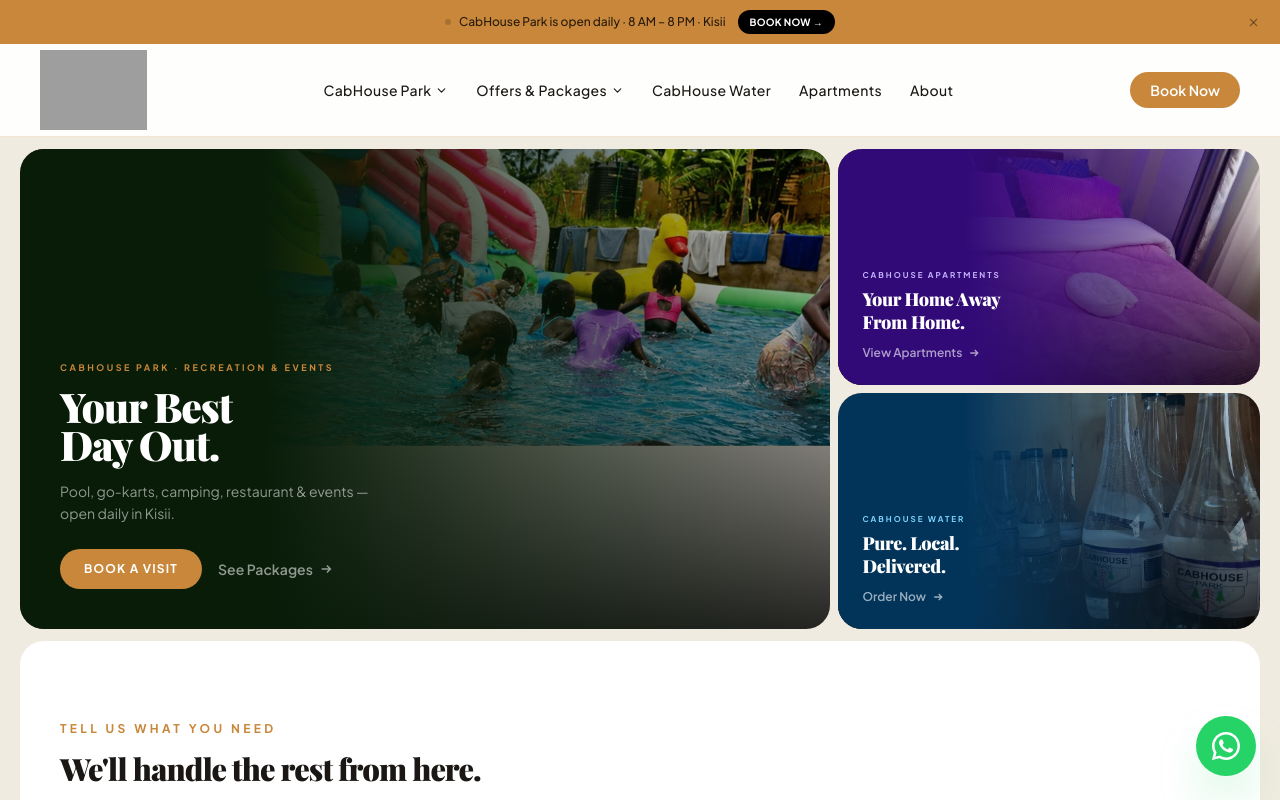
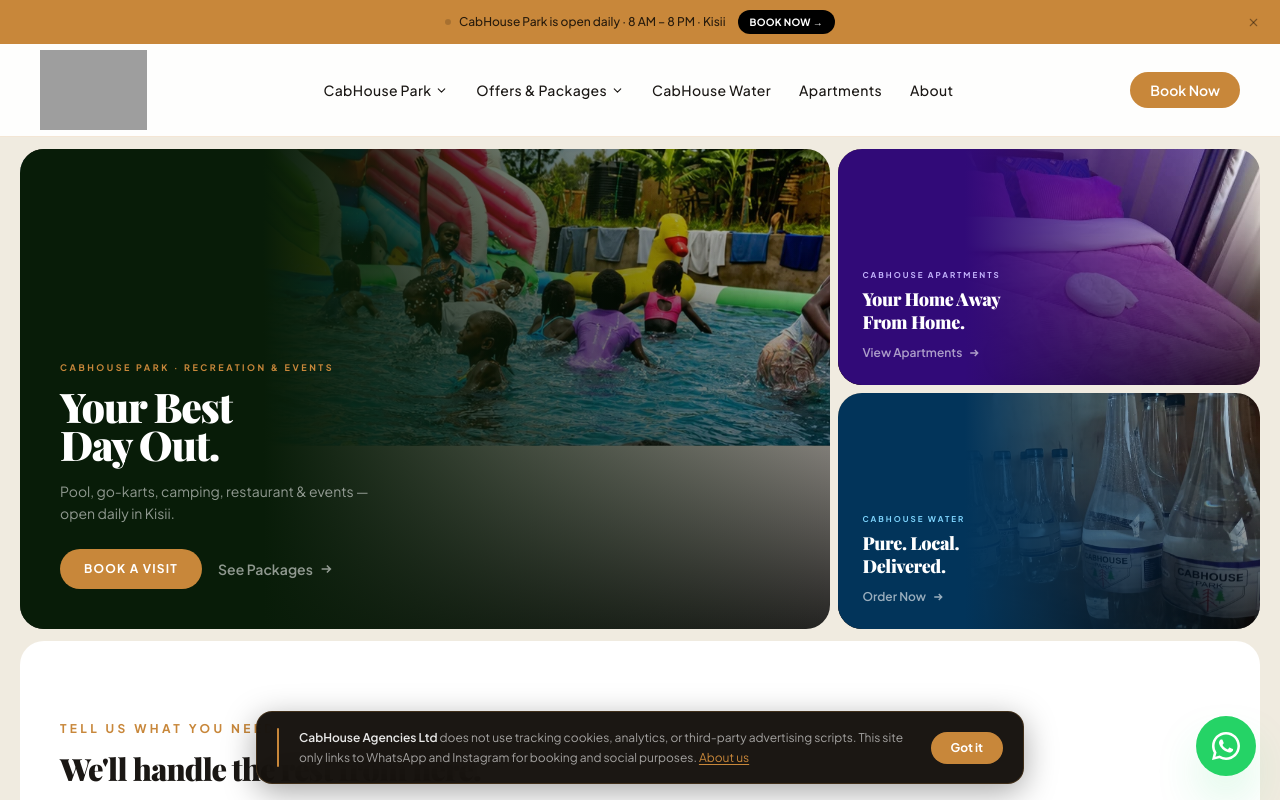
Before and after one commit to MdauCodes/cabhouse-frontend, a React (Vite) app: page / in a window 1280 px wide. Shown: the top 800 px of the page. Built offline with nearby package versions, Linux system fonts and the light colour scheme; grey boxes are pictures that could not be loaded; a web font is replaced by a local one.

Commit message:
feat: add branded privacy/cookie banner with localStorage dismiss

```diff
--- /dev/null
+++ b/src/components/CookieBanner.tsx
@@ -0,0 +1,69 @@
+import { useState, useEffect } from 'react'
+
+const KEY = 'ch_privacy_ack'
+
+export default function CookieBanner() {
+  const [visible, setVisible] = useState(false)
+
+  useEffect(() => {
+    if (!localStorage.getItem(KEY)) setVisible(true)
+  }, [])
+
+  const dismiss = () => {
+    localStorage.setItem(KEY, '1')
+    setVisible(false)
+  }
+
+  if (!visible) return null
+
+  return (
+    <div
+      className="fixed bottom-0 left-0 right-0 z-40 px-3 pb-3 md:px-5 md:pb-4"
+      style={{ pointerEvents: 'none' }}
+    >
+      <div
+        className="max-w-3xl mx-auto flex flex-col sm:flex-row items-start sm:items-center gap-3 sm:gap-5 rounded-2xl px-5 py-4"
+        style={{
+          backgroundColor: 'rgba(18,14,10,0.96)',
+          backdropFilter: 'blur(16px)',
+          WebkitBackdropFilter: 'blur(16px)',
+          border: '1px solid rgba(200,135,58,0.22)',
+          boxShadow: '0 8px 32px rgba(0,0,0,0.35)',
+          pointerEvents: 'auto',
+        }}
+      >
+        {/* Gold accent bar */}
+        <span
+          className="hidden sm:block flex-shrink-0 w-0.5 self-stretch rounded-full"
+          style={{ backgroundColor: 'var(--color-gold)' }}
+        />
+
+        {/* Text */}
+        <p className="flex-1 font-body text-xs leading-relaxed" style={{ color: 'rgba(255,255,255,0.60)' }}>
+          <span className="font-semibold" style={{ color: 'rgba(255,255,255,0.90)' }}>
+            CabHouse Agencies Ltd
+          </span>
+          {' '}does not use tracking cookies, analytics, or third-party advertising scripts.
+          This site only links to WhatsApp and Instagram for booking and social purposes.
+          {' '}
+          <a
+            href="/about"
+            className="underline underline-offset-2 transition-colors"
+            style={{ color: 'var(--color-gold)' }}
+          >
+            About us
+          </a>
+        </p>
+
+        {/* Dismiss */}
+        <button
+          onClick={dismiss}
+          className="flex-shrink-0 font-body font-bold text-xs px-5 py-2 rounded-full transition-all duration-200 hover:brightness-110 active:scale-95"
+          style={{ backgroundColor: 'var(--color-gold)', color: '#fff' }}
+        >
+          Got it
+        </button>
+      </div>
+    </div>
+  )
+}
--- a/src/components/Layout.tsx
+++ b/src/components/Layout.tsx
@@ -2,6 +2,7 @@
 import Navbar from './Navbar'
 import Footer from './Footer'
 import FloatingWhatsApp from './FloatingWhatsApp'
+import CookieBanner from './CookieBanner'
 
 export default function Layout({ children }: { children: ReactNode }) {
   return (
@@ -10,6 +11,7 @@
       {children}
       <Footer />
       <FloatingWhatsApp />
+      <CookieBanner />
     </div>
   )
 }
--- a/src/pages/AboutPage.tsx
+++ b/src/pages/AboutPage.tsx
@@ -1,6 +1,7 @@
 import Navbar from '../components/Navbar'
 import Footer from '../components/Footer'
 import FloatingWhatsApp from '../components/FloatingWhatsApp'
+import CookieBanner from '../components/CookieBanner'
 import { useInView } from '../hooks/useInView'
 import { SITE } from '../config/site'
 
@@ -256,6 +257,7 @@
 
       <Footer />
       <FloatingWhatsApp />
+      <CookieBanner />
     </div>
   )
 }
--- a/src/pages/Home.tsx
+++ b/src/pages/Home.tsx
@@ -13,6 +13,7 @@
 import BookingCTA from '../components/BookingCTA'
 import Footer from '../components/Footer'
 import FloatingWhatsApp from '../components/FloatingWhatsApp'
+import CookieBanner from '../components/CookieBanner'
 
 export default function Home() {
   return (
@@ -32,6 +33,7 @@
       <BookingCTA />
       <Footer />
       <FloatingWhatsApp />
+      <CookieBanner />
     </div>
   )
 }
```
